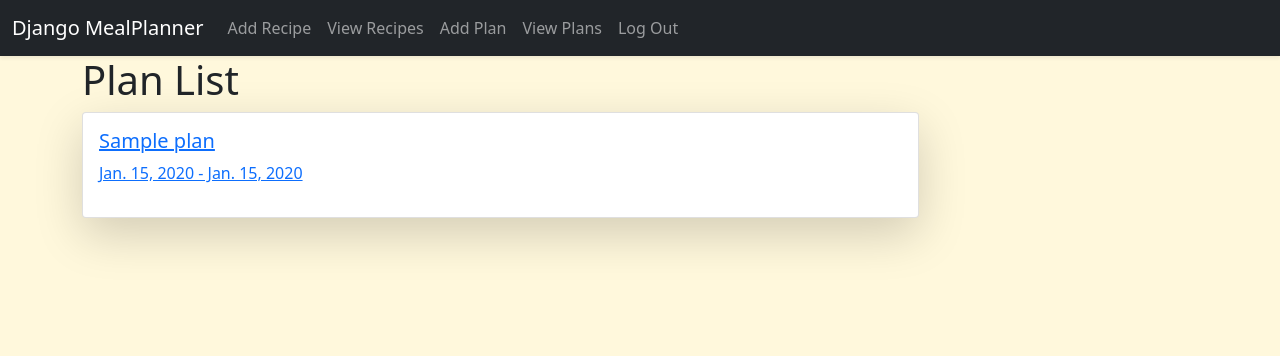
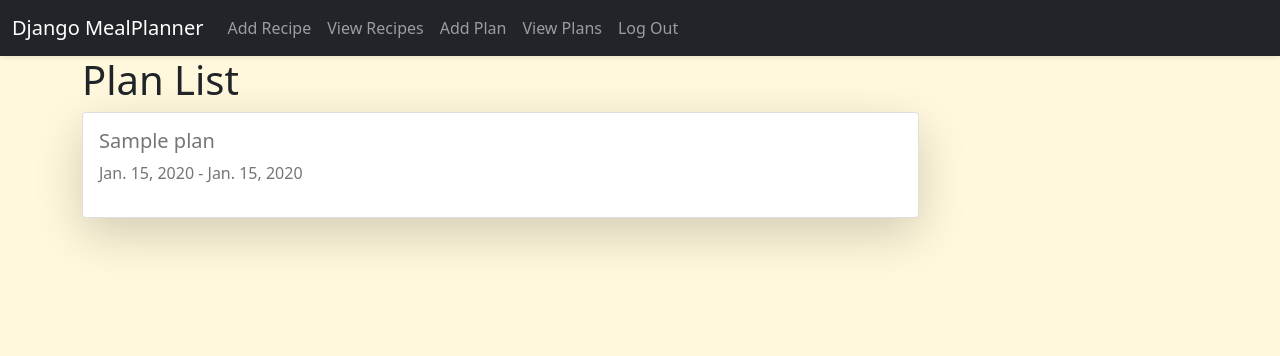
Before and after one commit to wingsforsophia/Django-Meal-Planner, a Django app: page /plans/ in a window 1280 px wide. Shown: the top 356 px of the page. Run offline with Django 3.2, Linux system fonts and the light colour scheme; a user stored in the database is signed in; tables that the repository leaves empty hold one stand-in row (values such as "Sample post"); some libraries are stand-ins or nearby versions.

Commit message:
changes a tags in the plans list to remove decoration and change color

```diff
--- a/main_app/static/css/style.css
+++ b/main_app/static/css/style.css
@@ -1,3 +1,8 @@
 body {
     background-color: cornsilk;
   }
+
+  #plans {
+    text-decoration: none;
+    color: rgba(63, 61, 61, 0.713);
+  }
--- a/main_app/templates/main_app/recipe_list.html
+++ b/main_app/templates/main_app/recipe_list.html
@@ -4,7 +4,7 @@
 
 {% for recipe in recipe_list %}
 
-<div class="card rounded-3 shadow-lg mb-3" style="width: 18rem">
+<div id="recipes" class="card rounded-3 shadow-lg mb-3" style="width: 18rem">
   <img src="{{ recipe.photo_url }}" class="card-img-top" alt="recipe photo" />
   <div class="card-body">
     <h5 class="card-title">{{ recipe.name }}</h5>
--- a/main_app/templates/plans/index.html
+++ b/main_app/templates/plans/index.html
@@ -5,7 +5,7 @@
 
 {% for plan in plans %}
   <div class="card mb-2 shadow-lg w-75">
-    <a href="{% url 'detail' plan.id %}">
+    <a id="plans" href="{% url 'detail' plan.id %}">
     <div class="card-body">
     <h5 class="card-title">{{ plan.name }}</h5>
 
```
